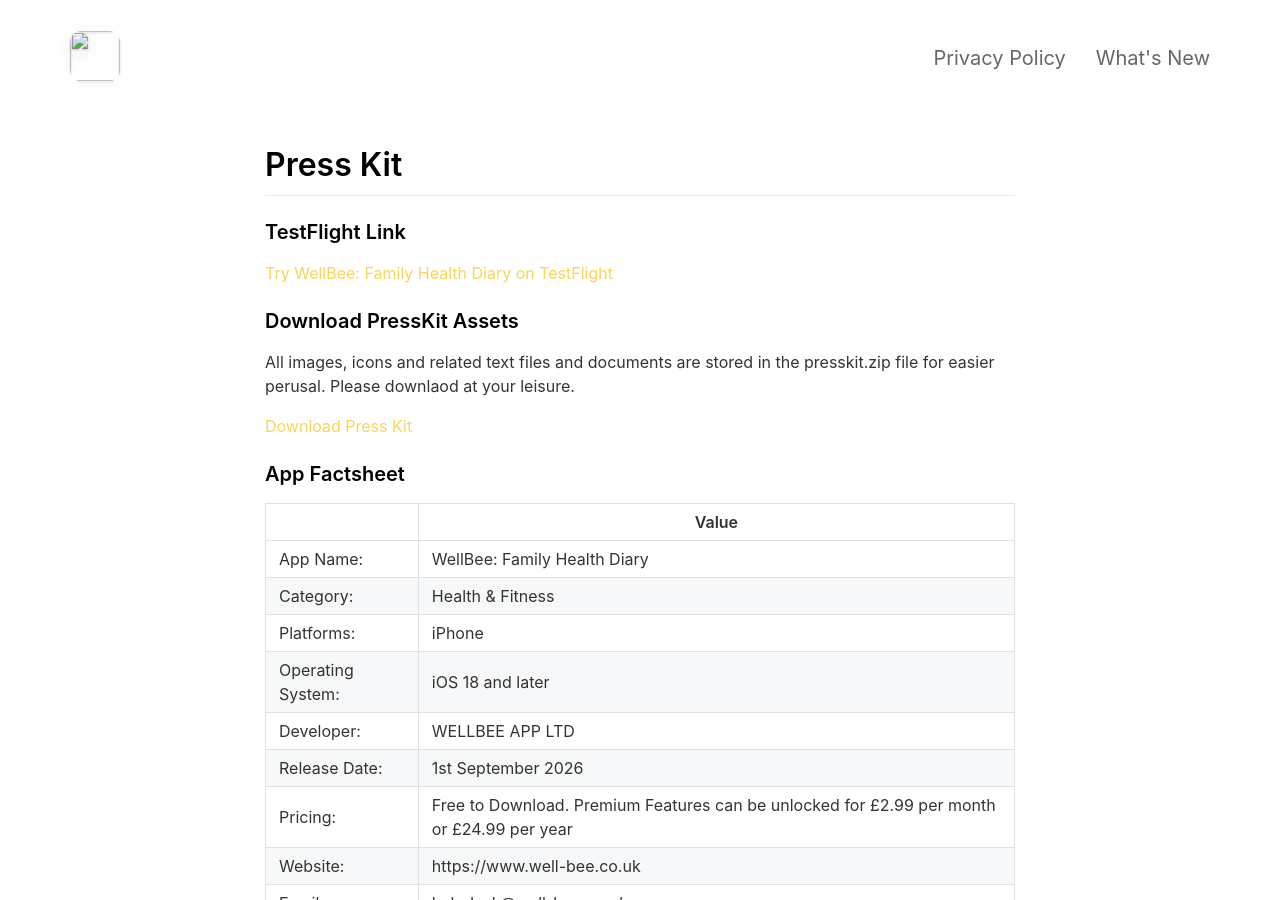
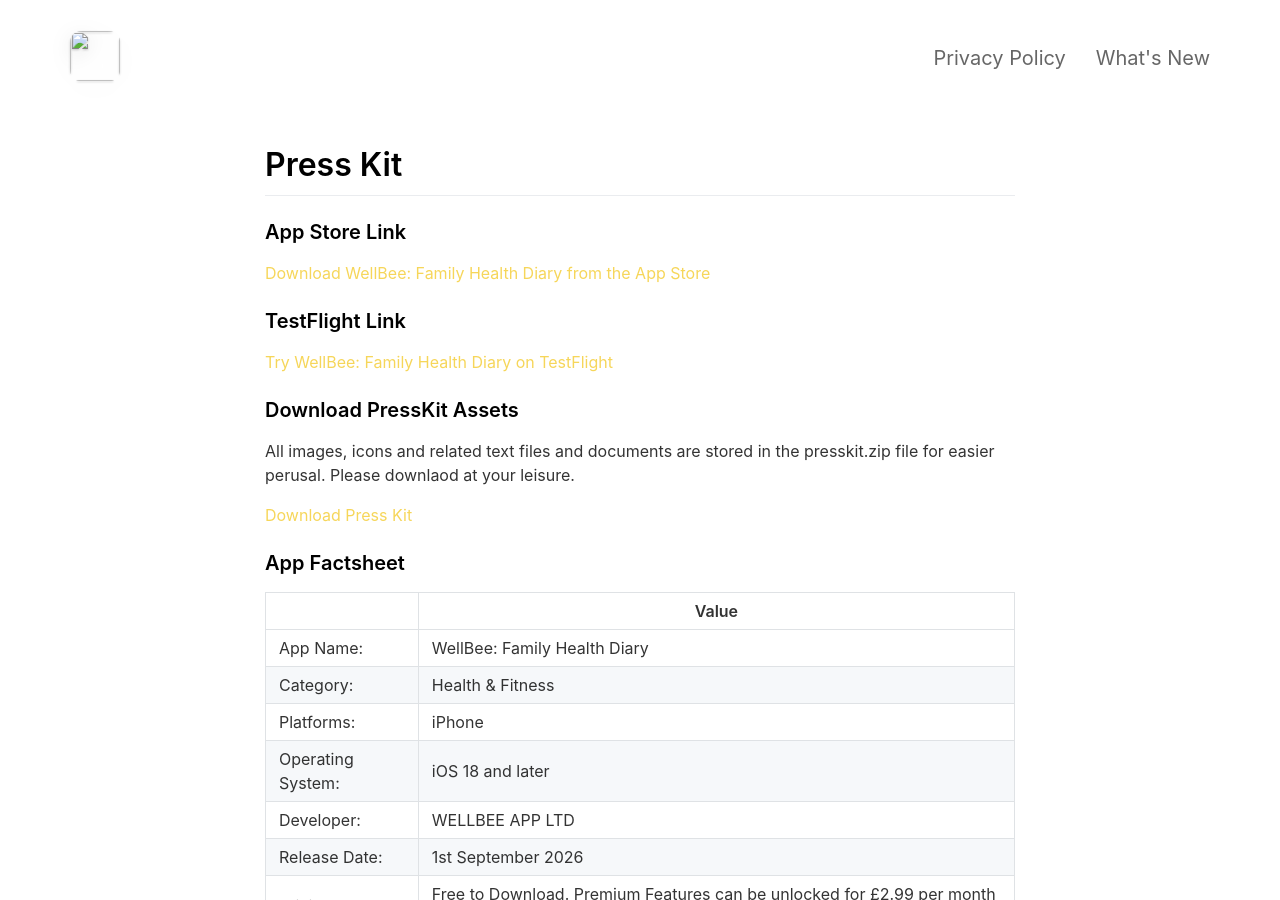
Before and after one commit to sheabrewer1986/WellBeeWebsite, a Jekyll site: the page built from _pages/presskit.md, in a window 1280 px wide and 900 px high. Built offline with Jekyll 4.4.1, drawn with Linux system fonts in a browser that asks for light colours; nearby versions of some CDN libraries.

Commit message:
[Tweak] Added App Store download link

```diff
--- a/_pages/presskit.md
+++ b/_pages/presskit.md
@@ -5,6 +5,10 @@
 ---
 
 # Press Kit
+
+### App Store Link
+
+[Download WellBee: Family Health Diary from the App Store](https://apps.apple.com/us/app/wellbee-family-health-diary/id6761229336)
 
 ### TestFlight Link
 
```
